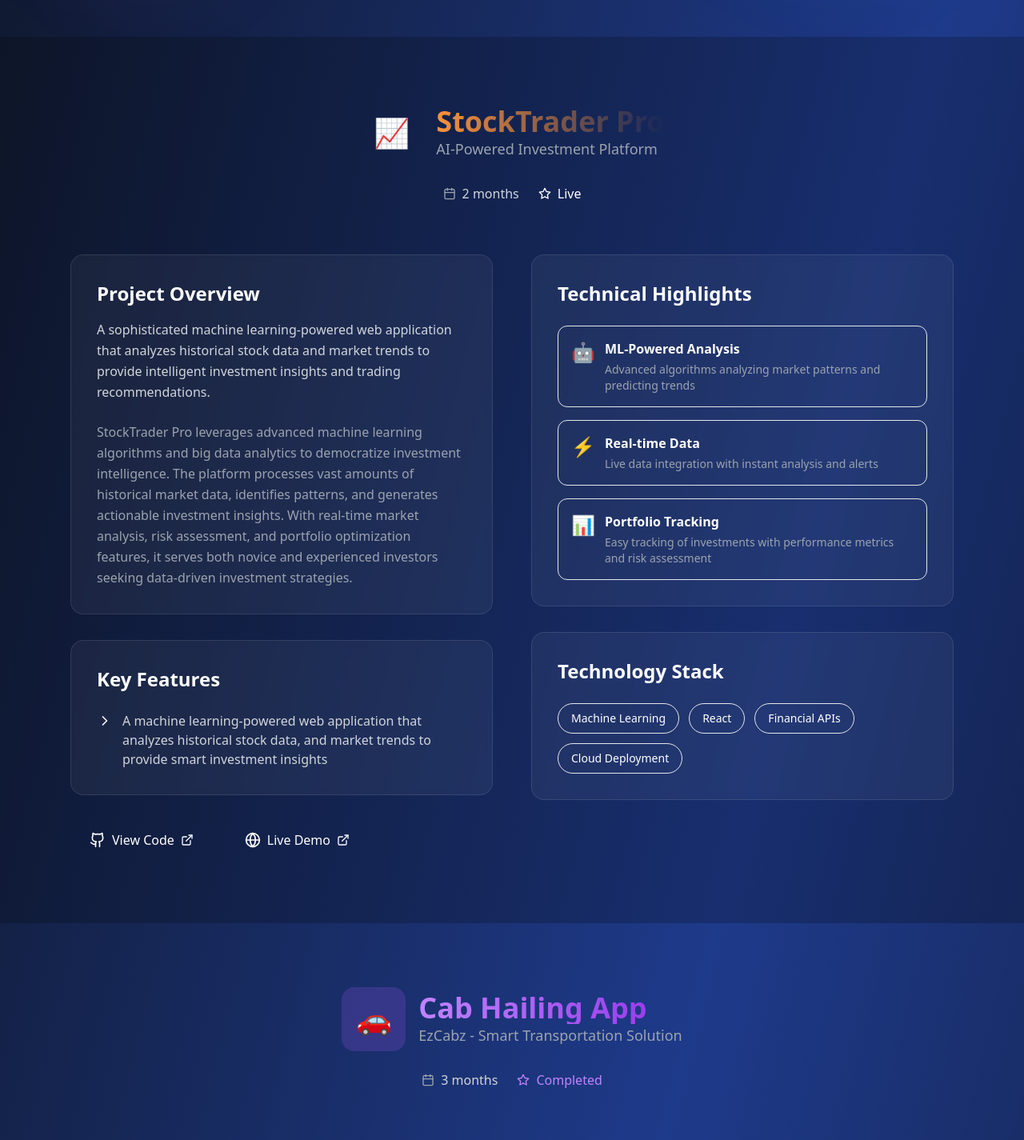
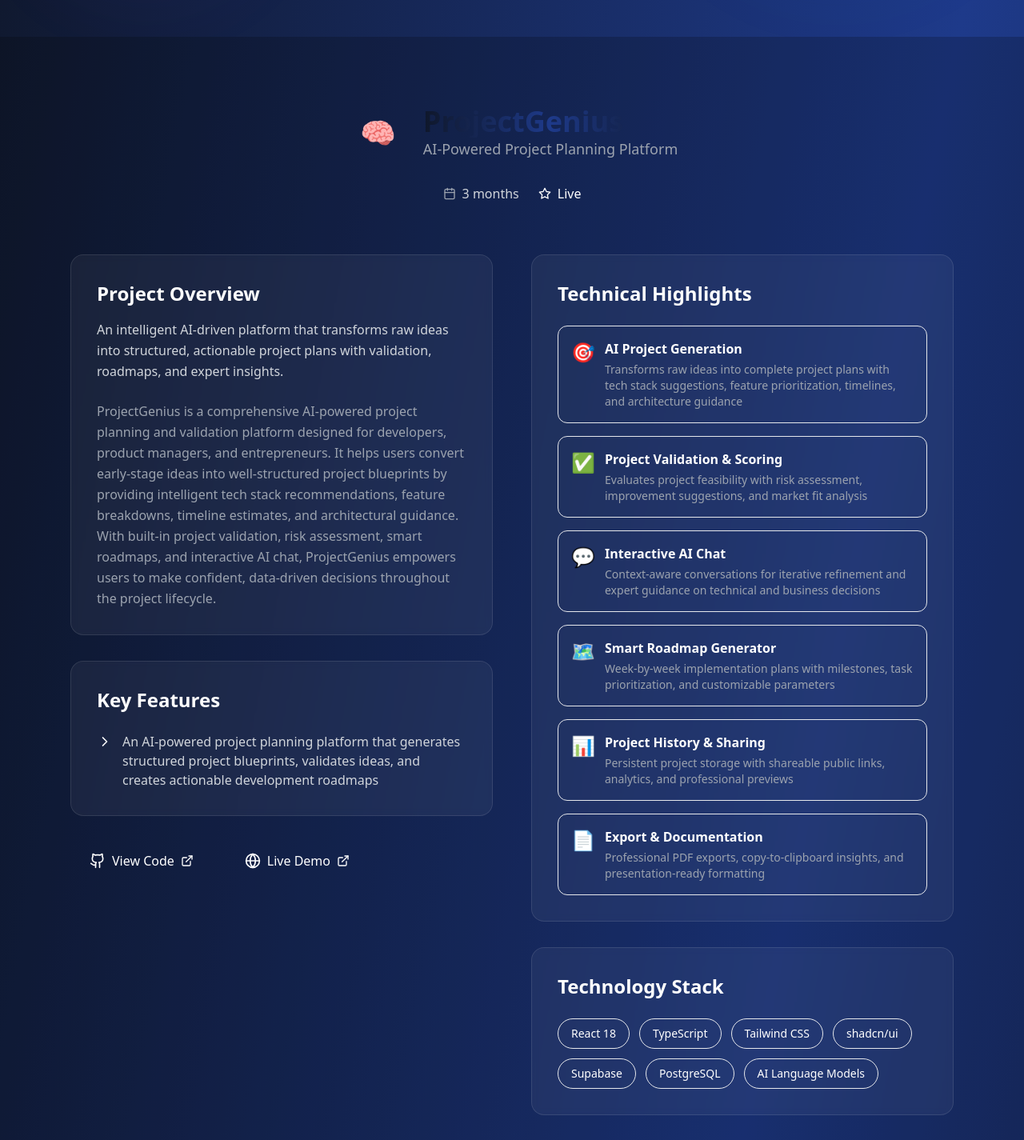
Before and after one commit to Sidtheogdeveloper/My-Portfolio, a React (Vite) app: page /projects in a window 1280 px wide. Shown: the part 380-1805 px from the top of the page at 80% size. Built offline with nearby package versions, Linux system fonts and the light colour scheme.

Commit message:
Update ProjectsPage.tsx

```diff
--- a/src/components/ProjectsPage.tsx
+++ b/src/components/ProjectsPage.tsx
@@ -23,6 +23,63 @@
   }, []);
 
   const projects = [
+    {
+      id: "projectgenius-ai",
+      title: "ProjectGenius",
+      subtitle: "AI-Powered Project Planning Platform",
+      description: "An intelligent AI-driven platform that transforms raw ideas into structured, actionable project plans with validation, roadmaps, and expert insights.",
+      longDescription: "ProjectGenius is a comprehensive AI-powered project planning and validation platform designed for developers, product managers, and entrepreneurs. It helps users convert early-stage ideas into well-structured project blueprints by providing intelligent tech stack recommendations, feature breakdowns, timeline estimates, and architectural guidance. With built-in project validation, risk assessment, smart roadmaps, and interactive AI chat, ProjectGenius empowers users to make confident, data-driven decisions throughout the project lifecycle.",
+      features: [
+        "An AI-powered project planning platform that generates structured project blueprints, validates ideas, and creates actionable development roadmaps"
+      ],
+      detailedFeatures: [
+        {
+          title: "AI Project Generation",
+          description: "Transforms raw ideas into complete project plans with tech stack suggestions, feature prioritization, timelines, and architecture guidance",
+          icon: "🎯"
+        },
+        {
+          title: "Project Validation & Scoring",
+          description: "Evaluates project feasibility with risk assessment, improvement suggestions, and market fit analysis",
+          icon: "✅"
+        },
+        {
+          title: "Interactive AI Chat",
+          description: "Context-aware conversations for iterative refinement and expert guidance on technical and business decisions",
+          icon: "💬"
+        },
+        {
+          title: "Smart Roadmap Generator",
+          description: "Week-by-week implementation plans with milestones, task prioritization, and customizable parameters",
+          icon: "🗺️"
+        },
+        {
+          title: "Project History & Sharing",
+          description: "Persistent project storage with shareable public links, analytics, and professional previews",
+          icon: "📊"
+        },
+        {
+          title: "Export & Documentation",
+          description: "Professional PDF exports, copy-to-clipboard insights, and presentation-ready formatting",
+          icon: "📄"
+        }
+      ],
+      tech: [
+        "React 18",
+        "TypeScript",
+        "Tailwind CSS",
+        "shadcn/ui",
+        "Supabase",
+        "PostgreSQL",
+        "AI Language Models"
+      ],
+      github: "https://github.com/Sidtheogdeveloper/project-genius",
+      website: "https://projectgenius.netlifyapp",
+      color: "violet",
+      icon: "🧠",
+      status: "Live",
+      timeline: "3 months"
+    },
     {
       id: 'stocktrader-pro',
       title: "StockTrader Pro",
```
